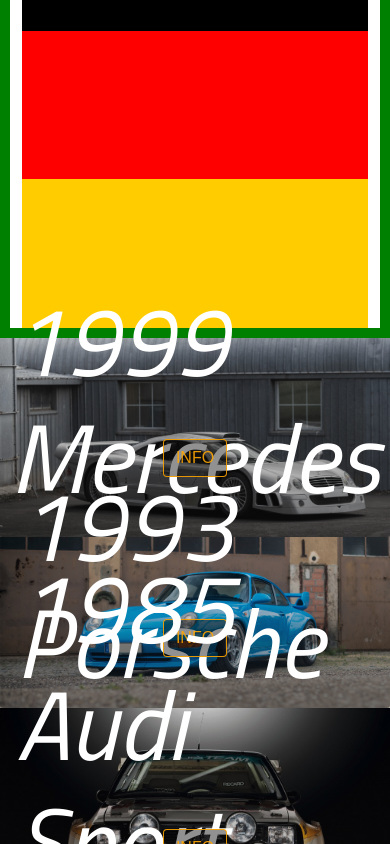
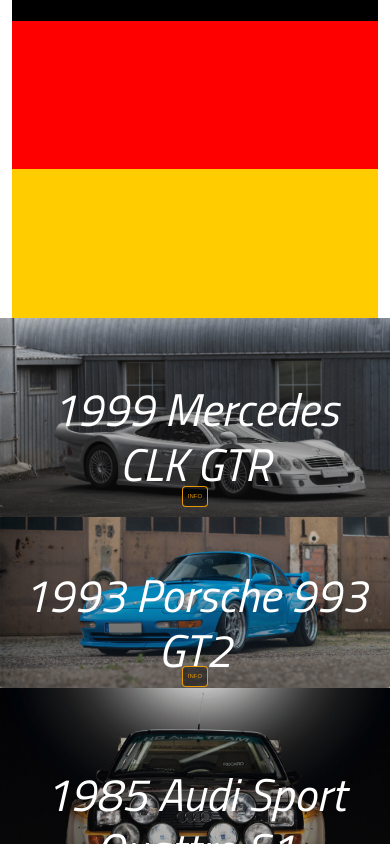
Before and after one commit to EndingNever/AngularVehicleShowcase, an Angular app: page /German in a window 390 px wide. Shown: the part 1156-2000 px from the top of the page. Built offline with nearby package versions, Linux system fonts and the light colour scheme; a web font is replaced by a local one.

Commit message:
fixed text size, button placement on mobile

```diff
--- a/src/app/app.component.css
+++ b/src/app/app.component.css
@@ -63,7 +63,7 @@
     justify-content: center;
 }
 .container-fluid {
-    border: 10px solid green;
+    /* border: 10px solid green; */
 }
 .italyFlagContainer{
     border: 2px solid green;
--- a/src/styles.css
+++ b/src/styles.css
@@ -8,6 +8,18 @@
 
 .card-title {
     font-size: 3.5em;
+    text-align: center;
+}
+
+@media (max-width: 768px) {
+    .card-title {
+        font-size: 1.65em;
+    }
+    .btn-outline-warning-1 {
+        margin: -50px;
+        padding: 5px;
+        font-size: 6px;
+    }
 }
 
 .info{
```
